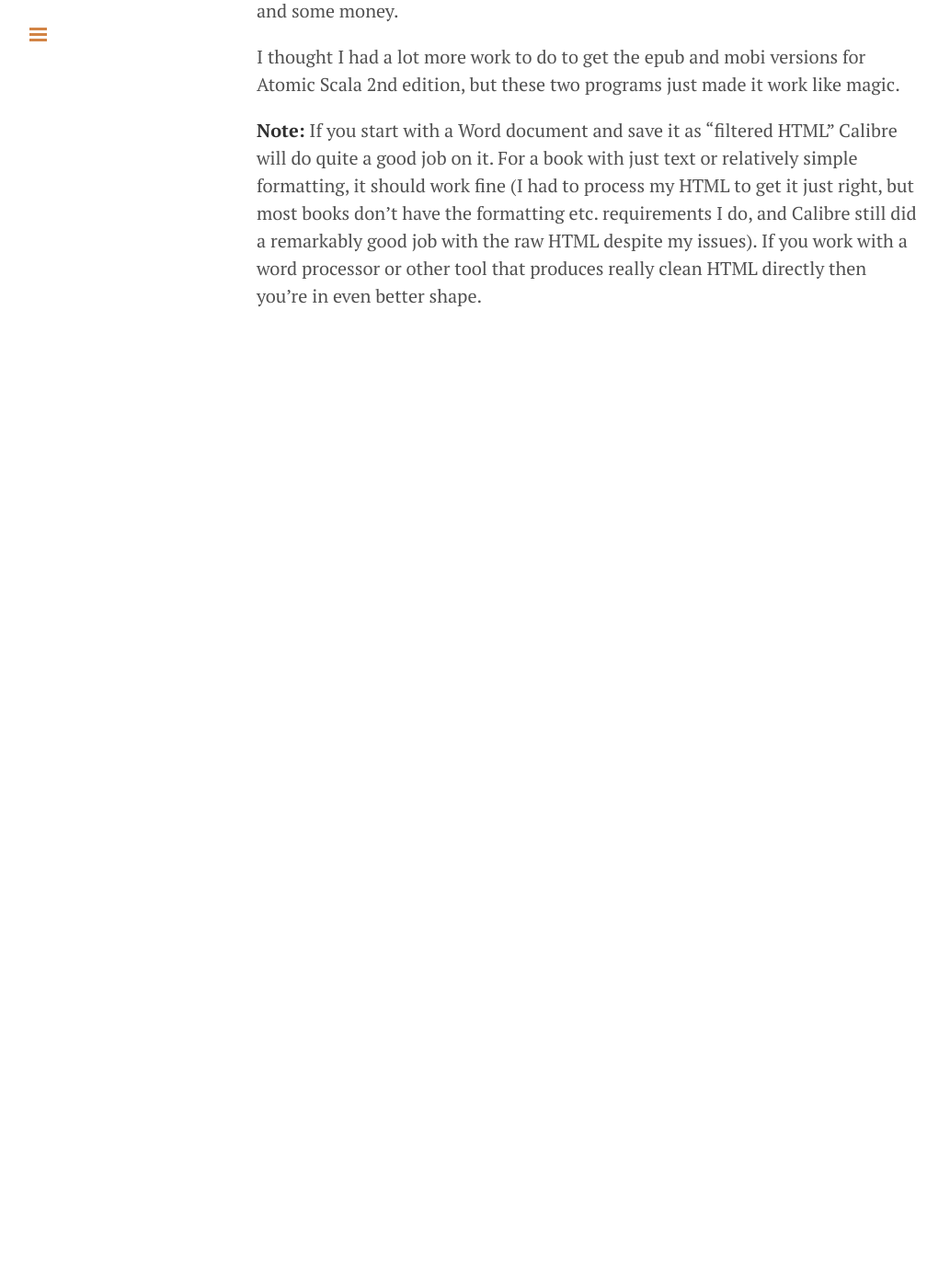
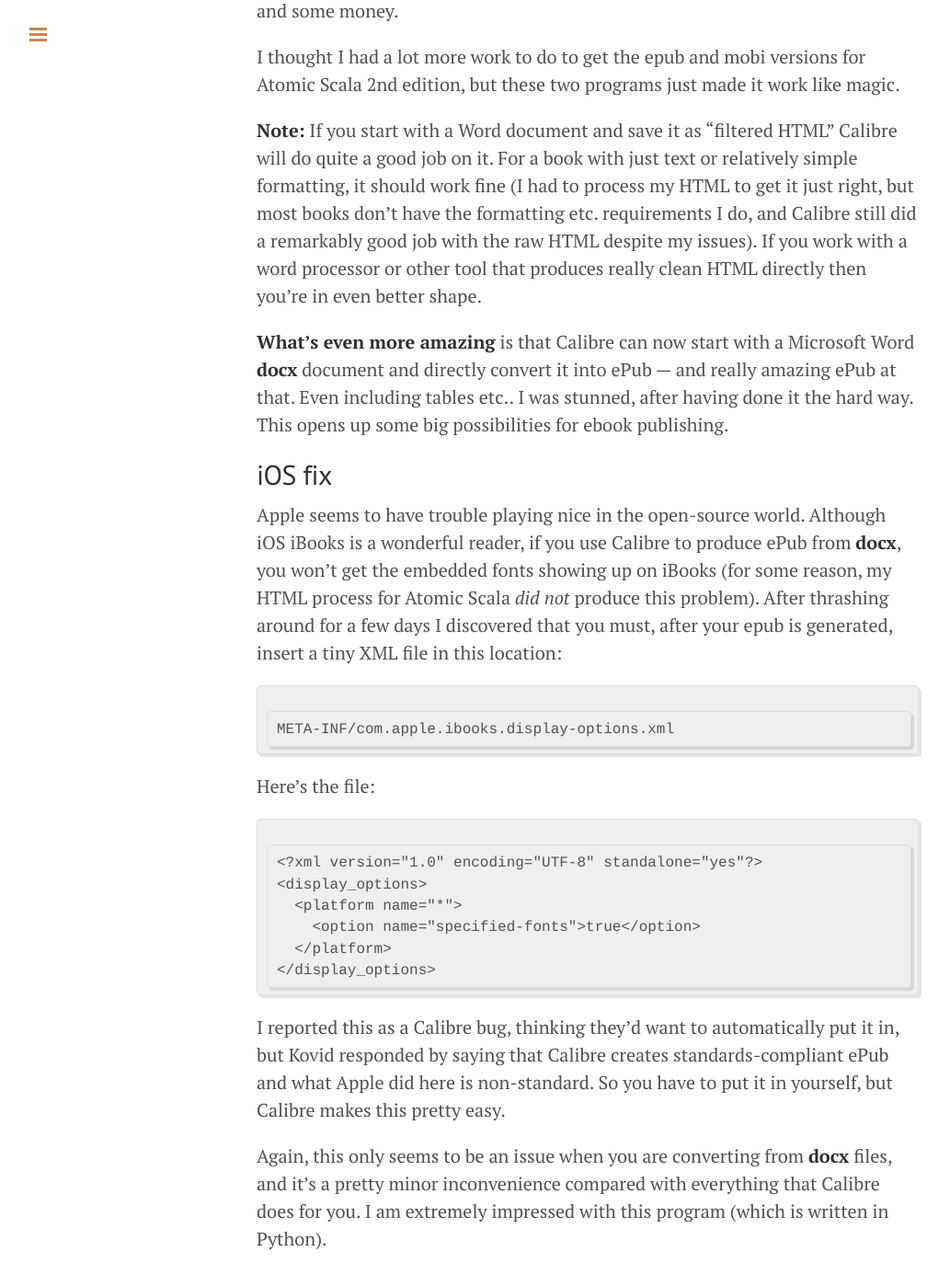
Before and after one commit to djaus2/BruceEckel.github.io, a Jekyll site: the page built from _posts/2015-03-31-big-improvements-in-ebook-creation.md, in a window 1280 px wide and 1400 px high, scrolled down 1715 px. Shown: the whole window at 92% size, without its empty margins (1-1034 px from the left). Built offline with Jekyll 4.4.1, drawn with Linux system fonts in a browser that asks for light colours; Markdown is read by kramdown in place of the engine named in the settings; comment, search, counter and statistics services are not loaded; before the commit the page ends 2132 px from its top, so only the background shows below that.

Commit message:
iOS fix for docx conversion

````diff
--- a/_posts/2015-03-31-big-improvements-in-ebook-creation.md
+++ b/_posts/2015-03-31-big-improvements-in-ebook-creation.md
@@ -25,3 +25,24 @@ As a last ditch, I thought I'd Google for something that might convert epub to m
 I thought I had a lot more work to do to get the epub and mobi versions for Atomic Scala 2nd edition, but these two programs just made it work like magic.
 
 **Note:** If you start with a Word document and save it as "filtered HTML" Calibre will do quite a good job on it. For a book with just text or relatively simple formatting, it should work fine (I had to process my HTML to get it just right, but most books don't have the formatting etc. requirements I do, and Calibre still did a remarkably good job with the raw HTML despite my issues). If you work with a word processor or other tool that produces really clean HTML directly then you're in even better shape.
+
+**What's even more amazing** is that Calibre can now start with a Microsoft Word **docx** document and directly convert it into ePub --- and really amazing ePub at that. Even including tables etc.. I was stunned, after having done it the hard way. This opens up some big possibilities for ebook publishing.
+
+## iOS fix ##
+
+Apple seems to have trouble playing nice in the open-source world. Although iOS iBooks is a wonderful reader, if  you use Calibre to produce ePub from **docx**, you won't get the embedded fonts showing up on iBooks (for some reason, my HTML process for Atomic Scala *did not* produce this problem). After thrashing around for a few days I discovered that you must, after your epub is generated, insert a tiny XML file in this location:
+```
+META-INF/com.apple.ibooks.display-options.xml
+```
+Here's the file:
+```
+<?xml version="1.0" encoding="UTF-8" standalone="yes"?>
+<display_options>
+  <platform name="*">
+    <option name="specified-fonts">true</option>
+  </platform>
+</display_options>
+```
+I reported this as a Calibre bug, thinking they'd want to automatically put it in, but Kovid responded by saying that Calibre creates standards-compliant ePub and what Apple did here is non-standard. So you have to put it in yourself, but Calibre makes this pretty easy.
+
+Again, this only seems to be an issue when you are converting from **docx** files, and it's a pretty minor inconvenience compared with everything that Calibre does for you. I am extremely impressed with this program (which is written in Python).
````
